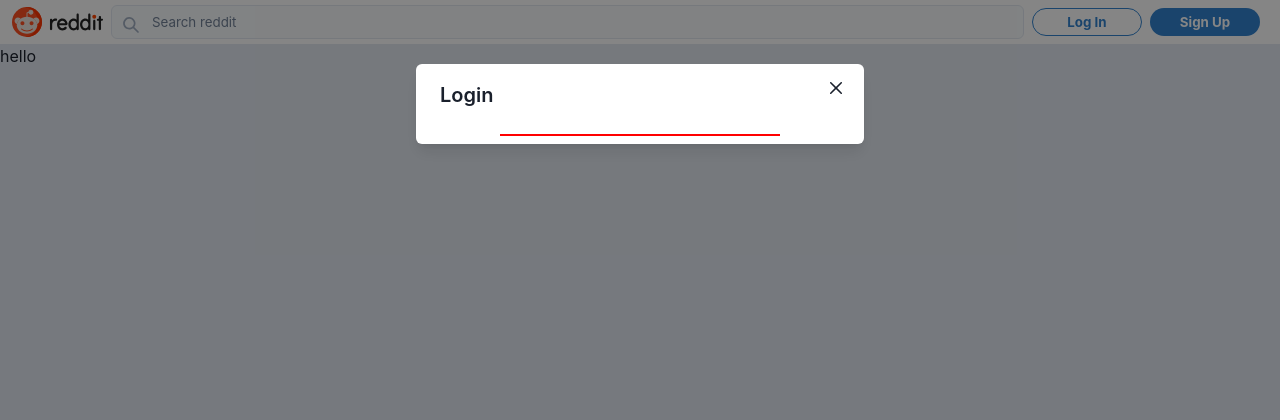
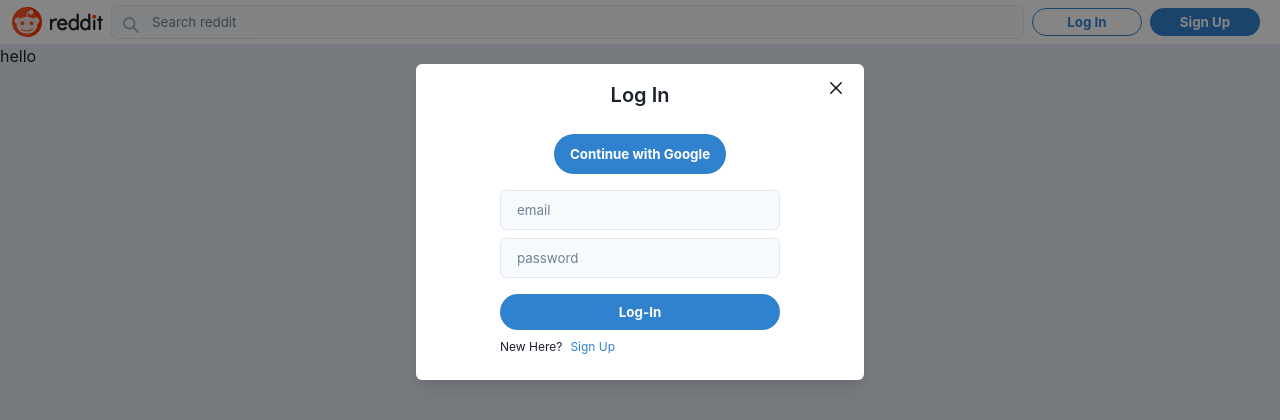
Before and after one commit to unknown7703/reddit-clone1, a Next.js app: page / in a window 1280 px wide. Both pictures are taken after a click on the button "Log In". Shown: the top 420 px of the page. Built offline with nearby package versions, Linux system fonts and the light colour scheme.

Commit message:
signup made

```diff
--- /dev/null
+++ b/src/components/Modal/Auth/AuthInputs.tsx
@@ -0,0 +1,19 @@
+import { Flex } from "@chakra-ui/react";
+import React from "react";
+import { useRecoilValue } from "recoil";
+import { authModalState } from "../../../atoms/authModalAtom";
+import Login from "./Login";
+import Signup from "./Signup";
+
+type AuthInputsProps = {};
+
+const AuthInputs: React.FC<AuthInputsProps> = () => {
+  const modalState = useRecoilValue(authModalState);
+  return (
+    <Flex direction="column" align="center" width="100%" mt={4}>
+      {modalState.view === "login" && <Login />}
+      {modalState.view ==="signup" && <Signup/>}
+    </Flex>
+  );
+};
+export default AuthInputs;
--- a/src/components/Modal/Auth/AuthModal.tsx
+++ b/src/components/Modal/Auth/AuthModal.tsx
@@ -13,6 +13,8 @@
 import React from "react";
 import { useRecoilState } from "recoil";
 import { authModalState } from "@/src/atoms/authModalAtom";
+import AuthInputs from "./AuthInputs";
+import OAuthButtons from "./OAuthButtons"
 
 const AuthModal: React.FC = () => {
   const [modalState, setModalState] = useRecoilState(authModalState);
@@ -27,9 +29,10 @@
       <Modal isOpen={modalState.open} onClose={handleClose}>
         <ModalOverlay />
         <ModalContent>
-          <ModalHeader>
-            {modalState.view === "login" && "Login"}
+          <ModalHeader textAlign="center">
+            {modalState.view === "login" && "Log In"}
             {modalState.view === "signup" && "Sign -Up"}
+            {modalState.view === "resetPassword" && "Reset Password"}
           </ModalHeader>
           <ModalCloseButton />
           <ModalBody
@@ -37,14 +40,19 @@
             flexDirection="column"
             alignItems="center"
             justifyContent="center"
+            pb={6}
           >
             <Flex
               flexDirection="column"
               align="center"
               justify="center"
               width="70%"
-              border="1px solid red"
-            ></Flex>
+              // border="1px solid red"
+            >
+              <OAuthButtons/>
+              <AuthInputs/>
+              {/* <ResetPassword/> */}
+            </Flex>
           </ModalBody>
         </ModalContent>
       </Modal>
--- /dev/null
+++ b/src/components/Modal/Auth/Login.tsx
@@ -0,0 +1,87 @@
+import { authModalState } from "@/src/atoms/authModalAtom";
+import { Text, Button, Flex, Input } from "@chakra-ui/react";
+import React, { useState } from "react";
+import { useSetRecoilState } from "recoil";
+
+type LoginProps = {};
+
+const Login: React.FC<LoginProps> = () => {
+  const [loginForm, setLoginForm] = useState({
+    email: " ",
+    password: " ",
+  });
+
+  const onSubmit = () => {};
+  const onChange = (event: React.ChangeEvent<HTMLInputElement>) => {
+    setLoginForm((prev) => ({
+      ...prev,
+      [event.target.name]: event.target.value,
+    }));
+  };
+
+  const setAuthModalState = useSetRecoilState(authModalState);
+
+  return (
+    <form onSubmit={onSubmit}>
+      <Input
+        required
+        name="email"
+        placeholder="email"
+        type="email"
+        mb={2}
+        fontSize="10pt"
+        bg="gray.50"
+        _hover={{
+          bg: "white",
+          border: "1px solid",
+          borderColor: "blue.500",
+        }}
+        _focus={{
+          outline: "none",
+          bg: "white",
+          boderColor: "blue.500",
+        }}
+        onChange={onChange}
+      />
+      <Input
+        required
+        name="password"
+        placeholder="password"
+        type="password"
+        mb={2}
+        _hover={{
+          bg: "white",
+          border: "1px solid",
+          borderColor: "blue.500",
+        }}
+        _focus={{
+          outline: "none",
+          bg: "white",
+          boderColor: "blue.500",
+        }}
+        fontSize="10pt"
+        bg="gray.50"
+        onChange={onChange}
+      />
+      <Button type="submit" height="36px" mb={2} width="100%" mt={2}>
+        Log-In
+      </Button>
+      <Flex fontSize="9pt">
+        <Text color="grey.50" mr={2}>
+          New Here?
+        </Text>
+        <Text
+          color="blue.500"
+          cursor="pointer"
+          onClick={() =>
+            setAuthModalState((prev) => ({ ...prev, view: "signup" }))
+          }
+        >
+          Sign Up
+        </Text>
+      </Flex>
+    </form>
+  );
+};
+
+export default Login;
--- /dev/null
+++ b/src/components/Modal/Auth/OAuthButtons.tsx
@@ -0,0 +1,15 @@
+import { Button, Flex } from '@chakra-ui/react';
+import React from 'react';
+
+
+
+const OAuthButtons:React.FC = () => {
+
+    return (
+    <Flex direction>
+        <Button>Continue with Google</Button>
+    </Flex>
+
+    );
+}
+export default OAuthButtons;
--- /dev/null
+++ b/src/components/Modal/Auth/Signup.tsx
@@ -0,0 +1,108 @@
+import { Button, Flex, Input, Text } from "@chakra-ui/react";
+import { authModalState } from "../../../atoms/authModalAtom";
+import React, { useState } from "react";
+import { useSetRecoilState } from "recoil";
+
+const Signup: React.FC = () => {
+  const [signUpForm, setsignUpForm] = useState({
+    email: " ",
+    password: " ",
+    confirmpassword: " ",
+  });
+  const onSubmit = () => {};
+  const onChange = (event: React.ChangeEvent<HTMLInputElement>) => {
+    setsignUpForm((prev) => ({
+      ...prev,
+      [event.target.name]: event.target.value,
+    }));
+  };
+
+  const setAuthModalState = useSetRecoilState(authModalState);
+
+  return (
+    <form onSubmit={onSubmit}>
+      <Input
+        required
+        name="email"
+        placeholder="email"
+        type="email"
+        mb={2}
+        fontSize="10pt"
+        bg="gray.50"
+        _hover={{
+          bg: "white",
+          border: "1px solid",
+          borderColor: "blue.500",
+        }}
+        _focus={{
+          outline: "none",
+          bg: "white",
+          boderColor: "blue.500",
+        }}
+        onChange={onChange}
+      />
+      <Input
+        required
+        name="password"
+        placeholder="password"
+        type="password"
+        mb={2}
+        _hover={{
+          bg: "white",
+          border: "1px solid",
+          borderColor: "blue.500",
+        }}
+        _focus={{
+          outline: "none",
+          bg: "white",
+          boderColor: "blue.500",
+        }}
+        fontSize="10pt"
+        bg="gray.50"
+        onChange={onChange}
+      />
+      <Input
+        required
+        name="confirm-password"
+        placeholder="confirm - password"
+        type="password"
+        mb={2}
+        _hover={{
+          bg: "white",
+          border: "1px solid",
+          borderColor: "blue.500",
+        }}
+        _focus={{
+          outline: "none",
+          bg: "white",
+          boderColor: "blue.500",
+        }}
+        fontSize="10pt"
+        bg="gray.50"
+        onChange={onChange}
+      />
+      <Button type="submit" height="36px" mb={2} width="100%" mt={2}>
+        Sign Up
+      </Button>
+      <Flex fontSize="9pt">
+        <Text color="grey.50" mr={2}>
+          Already a redditor?
+        </Text>
+        <Text
+          color="blue.500"
+          cursor="pointer"
+          onClick={() =>
+            setAuthModalState((prev) => ({ ...prev, view: "login" }))
+          }
+        >
+          Log In
+        </Text>
+      </Flex>
+    </form>
+  );
+};
+export default Signup;
+
+function setLoginForm(arg0: (prev: any) => any) {
+  throw new Error("Function not implemented.");
+}
```
